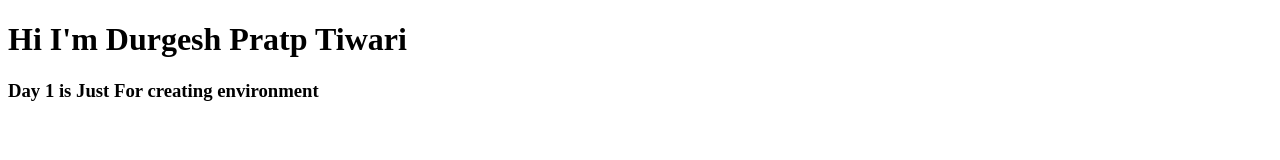
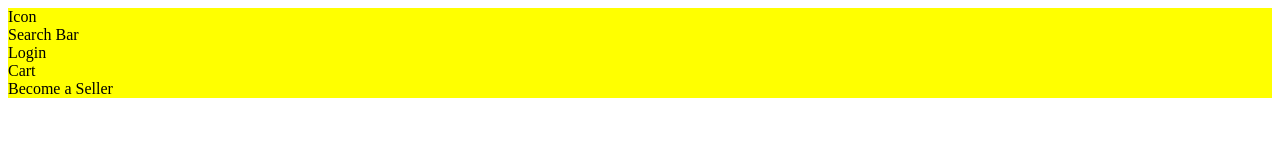
Before and after one commit to durgeshtiwar/Full-Stack-Web-Developer-Bootcamp, a plain HTML site: page Index.html in a window 1280 px wide. Drawn offline with Linux system fonts and the light colour scheme.

Commit message:
Start from nav

```diff
--- /dev/null
+++ b/Index.css
@@ -0,0 +1,4 @@
+.nav{
+    align-items: center;
+    background-color: yellow;
+}
--- a/Index.html
+++ b/Index.html
@@ -3,10 +3,26 @@
 <head>
     <meta charset="UTF-8">
     <meta name="viewport" content="width=device-width, initial-scale=1.0">
+    <link rel="stylesheet" href="./Index.css">
     <title>Day 1</title>
 </head>
 <body>
-    <h1>Hi I'm Durgesh Pratp Tiwari</h1>
-    <h3>Day 1 is Just For creating environment</h3>
+    <div class="nav">
+        <div>
+            Icon
+        </div>
+        <div>
+            Search Bar
+        </div>
+        <div>
+            Login
+        </div>
+        <div>
+            Cart
+        </div>
+        <div>
+            Become a Seller
+        </div>
+    </div>
 </body>
 </html>
```
